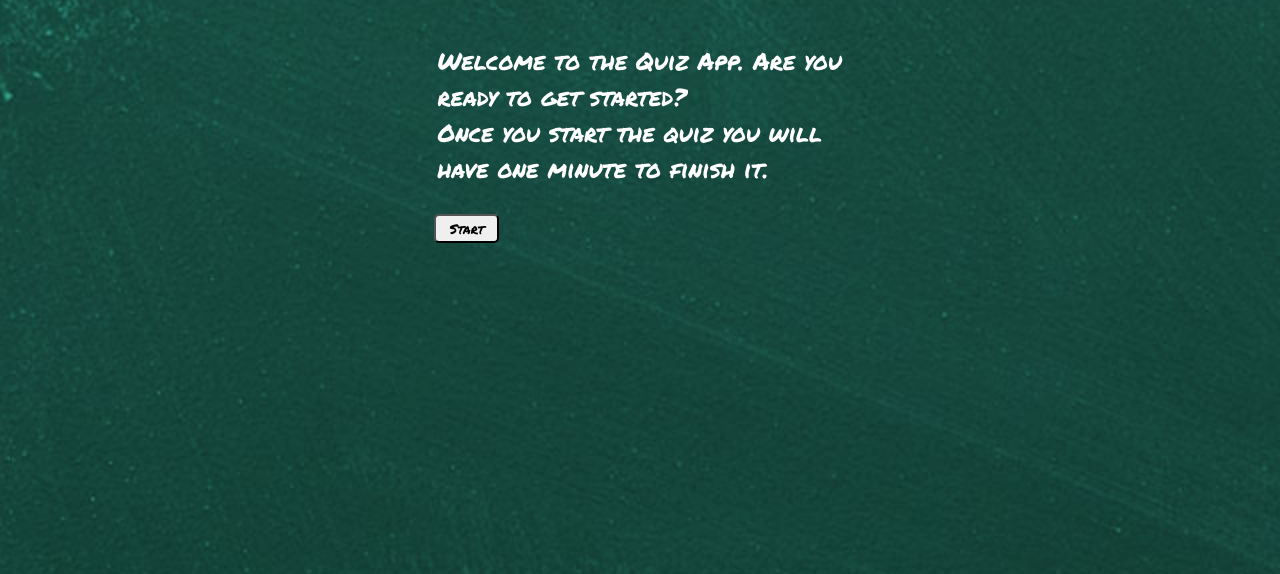
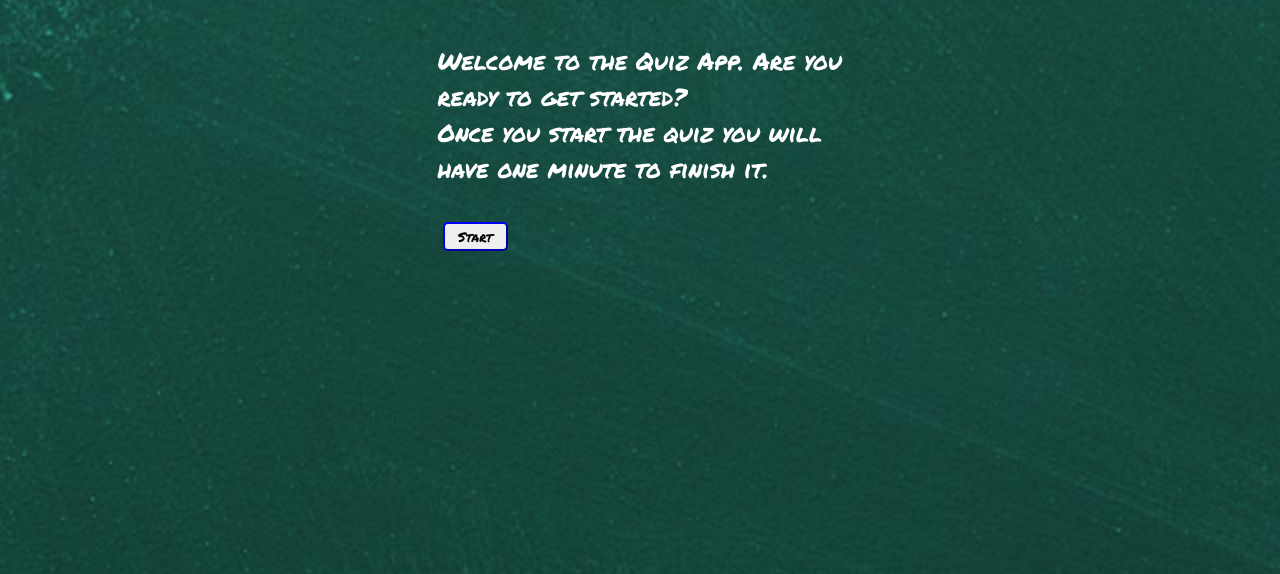
Before and after one commit to CodeforLiberty/Quiz-App-cohort7, a plain HTML site: page index.html in a window 1280 px wide. Shown: the part 232-806 px from the top of the page. Drawn offline with nearby package versions, Linux system fonts and the light colour scheme.

Commit message:
Styles added

```diff
--- a/main.css
+++ b/main.css
@@ -8,7 +8,7 @@ body { margin:10% 33%; color:white;}
 
 p{ font-size: 1.5em; }
 
-button{ font-family:'Permanent Marker', cursive; width:65px;  }
+button{ font-family:'Permanent Marker', cursive; width:65px; margin:2%; border-color:blue; }
 
 .hidden {
 	display: none;
@@ -25,6 +25,7 @@ button{ font-family:'Permanent Marker', cursive; width:65px;  }
 .restart{ margin-top:30px; }
 
 input{ margin-bottom:20px; }
+label:hover{ color:blue; }
 
 #js-correct-answers {
 
```
